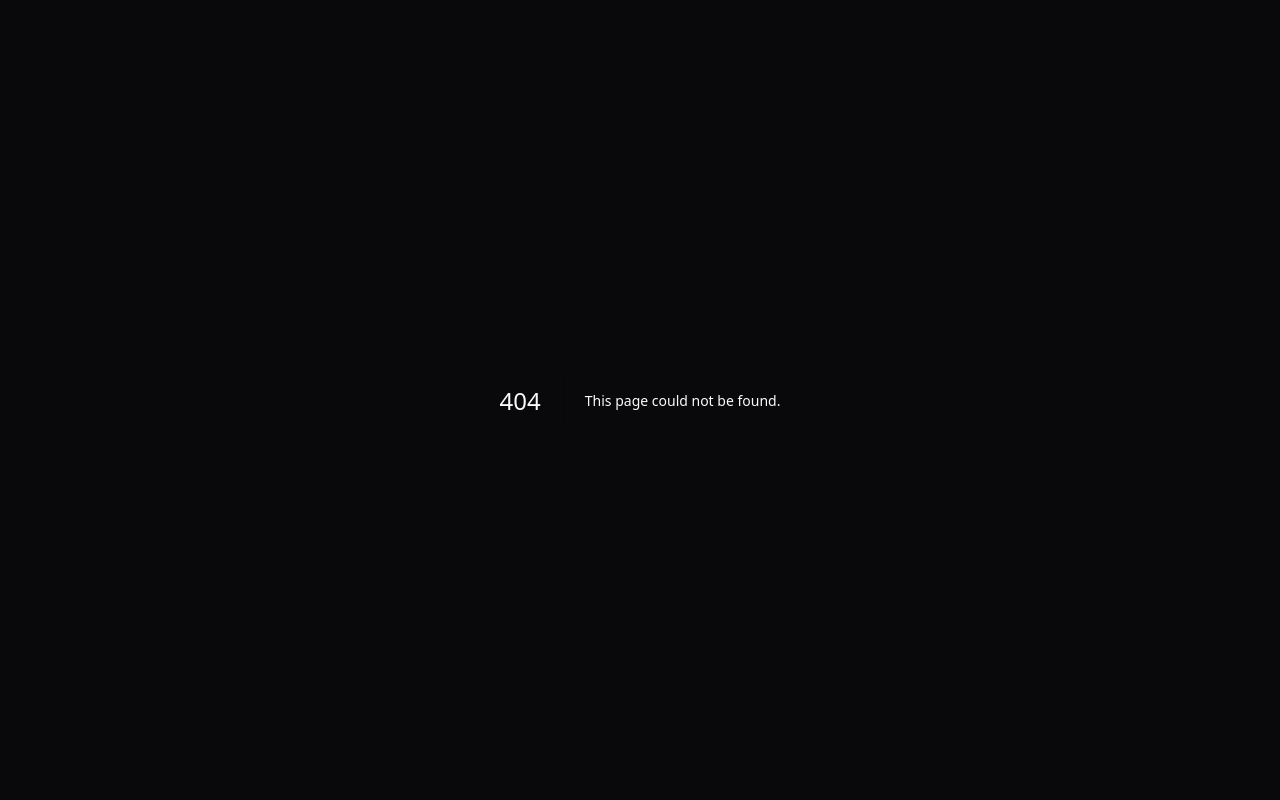
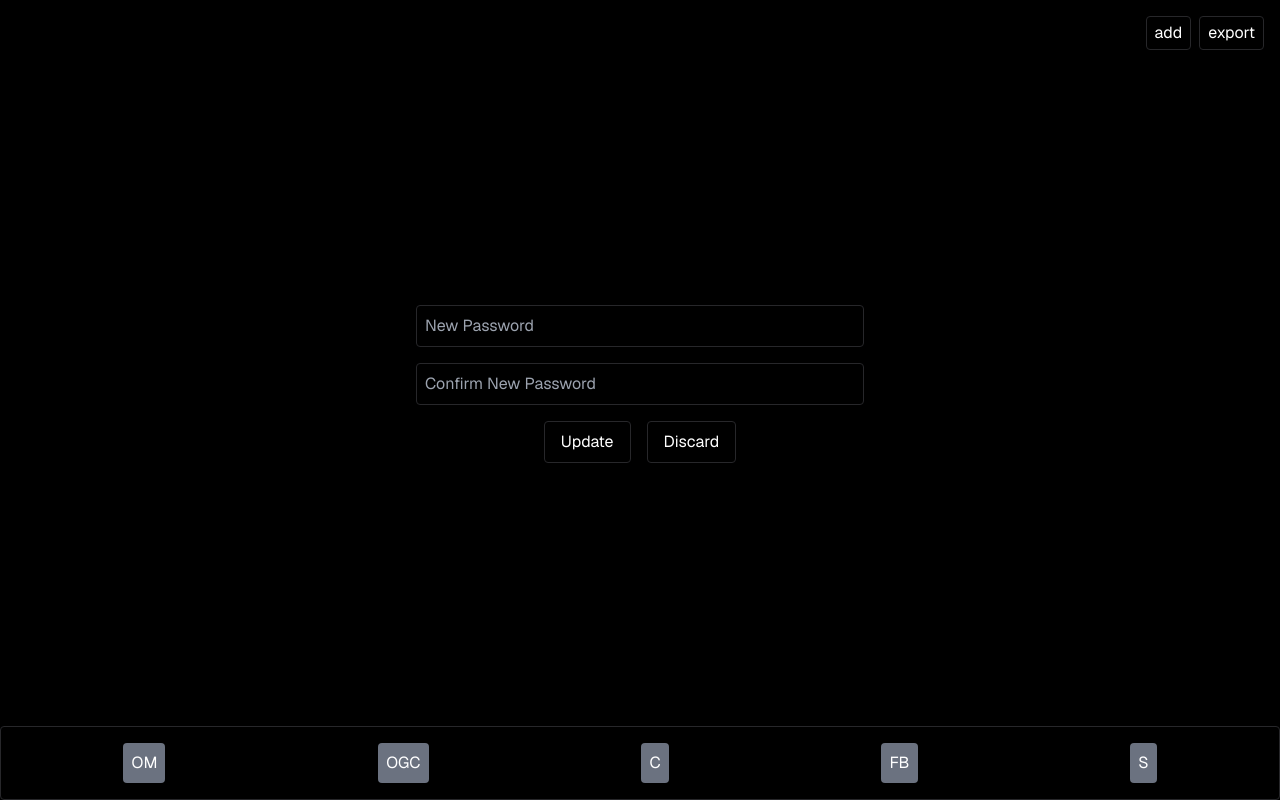
Before and after one commit to Builder-s-League/BuildersLeague-Edition1, a Next.js app: page /cbh/organization-dashboard/reset-password in a window 1280 px wide. Before the commit this address had no page. Built offline with nearby package versions, Linux system fonts and the light colour scheme.

Commit message:
org reset password

```diff
--- /dev/null
+++ b/src/app/cbh/organization-dashboard/reset-password/page.tsx
@@ -0,0 +1,66 @@
+'use client'
+
+import { useState } from 'react'
+import Link from 'next/link'
+
+export default function ResetPassword() {
+  const [newPassword, setNewPassword] = useState('')
+  const [confirmPassword, setConfirmPassword] = useState('')
+
+  const handleUpdate = () => {
+    // Implement password update logic here
+    console.log('Password update requested')
+  }
+
+  return (
+    <div className="flex min-h-screen w-full flex-col bg-black text-white">
+      <div className="flex justify-end space-x-2 p-4">
+        <button className="rounded border px-2 py-1">add</button>
+        <button className="rounded border px-2 py-1">export</button>
+      </div>
+
+      <div className="flex flex-grow flex-col items-center justify-center space-y-4 px-4">
+        <input
+          type="password"
+          placeholder="New Password"
+          className="w-full max-w-md rounded border bg-black p-2"
+          value={newPassword}
+          onChange={(e) => setNewPassword(e.target.value)}
+        />
+        <input
+          type="password"
+          placeholder="Confirm New Password"
+          className="w-full max-w-md rounded border bg-black p-2"
+          value={confirmPassword}
+          onChange={(e) => setConfirmPassword(e.target.value)}
+        />
+        <div className="space-x-4">
+          <button className="rounded border px-4 py-2" onClick={handleUpdate}>
+            Update
+          </button>
+          <Link href="/cbh/organization-dashboard">
+            <button className="rounded border px-4 py-2">Discard</button>
+          </Link>
+        </div>
+      </div>
+
+      <div className="mt-6 flex justify-around rounded border p-4">
+        <a href="#" className="rounded bg-gray-500 p-2 text-white">
+          OM
+        </a>
+        <a href="#" className="rounded bg-gray-500 p-2 text-white">
+          OGC
+        </a>
+        <a href="#" className="rounded bg-gray-500 p-2 text-white">
+          C
+        </a>
+        <a href="#" className="rounded bg-gray-500 p-2 text-white">
+          FB
+        </a>
+        <a href="#" className="rounded bg-gray-500 p-2 text-white">
+          S
+        </a>
+      </div>
+    </div>
+  )
+}
```
